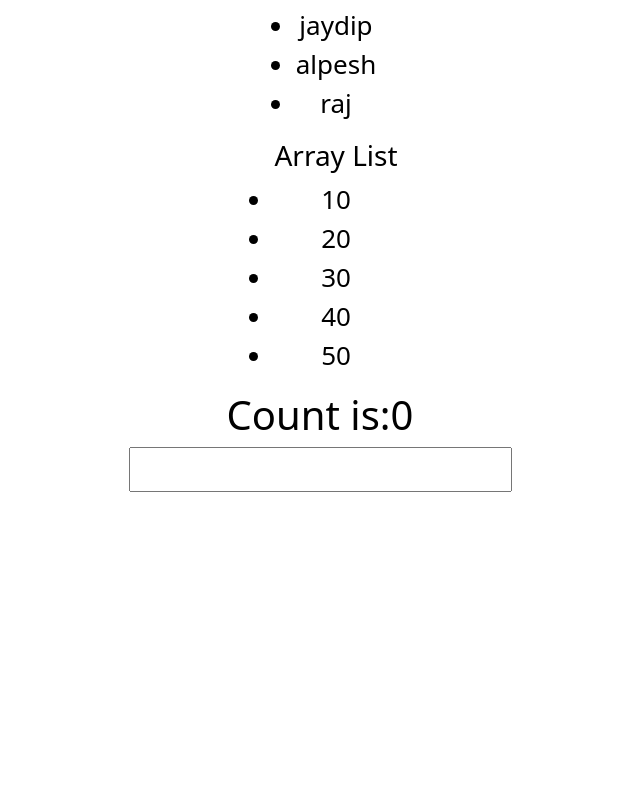
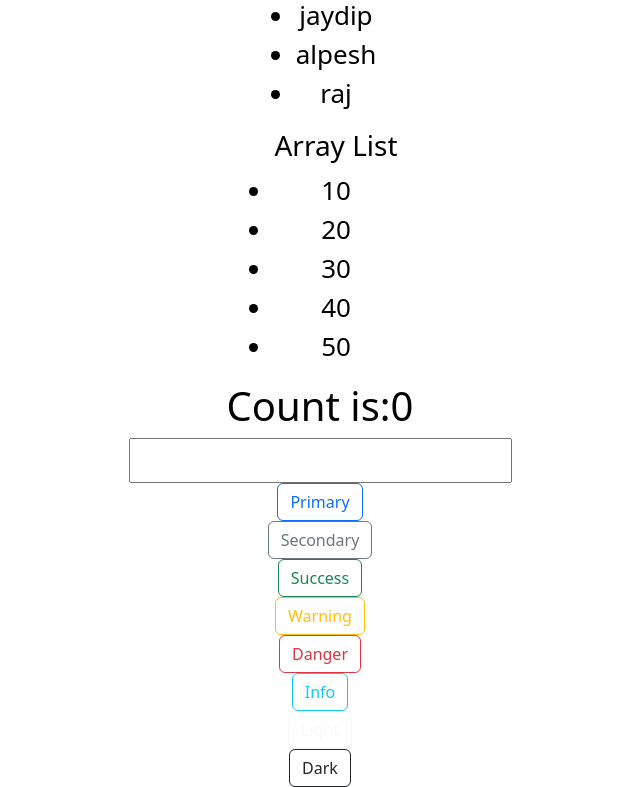
Before and after one commit to Jaydip1510/React_JS, a React (Create React App) app in the folder demo/: page / in a window 1280 px wide. Shown: the part 298-1085 px from the top of the page, without its empty margins (320-960 px from the left). Before the commit the page ends 800 px from the top, so only its background shows below. Built offline with nearby package versions, Linux system fonts and the light colour scheme.

Commit message:
buttoncomponent

```diff
--- a/demo/src/App.js
+++ b/demo/src/App.js
@@ -13,6 +13,7 @@ import Hocomponent from './components/Hocomponent';
 import Dataargument from './components/Dataargument';
 import Listcomponent from './components/Listcomponent';
 import Userefcomponent from './components/Userefcomponent';
+import Buttoncomponent from './components/Buttoncomponent';
 
 
 
@@ -89,6 +90,7 @@ class App extends React.Component {
          </ul>
          <Listcomponent number = {num} />
          <Userefcomponent/>
+         <Buttoncomponent />
         {/* <h3>{data}</h3>
        <button onClick={updateData}>Updata data</button>
        {/* <h3>High Order Components</h3>
--- /dev/null
+++ b/demo/src/components/Buttoncomponent.jsx
@@ -0,0 +1,18 @@
+import Button from 'react-bootstrap/Button';
+
+function Buttoncomponent() {
+  return (
+    <>
+      <Button variant="outline-primary">Primary</Button>{' '}
+      <Button variant="outline-secondary">Secondary</Button>{' '}
+      <Button variant="outline-success">Success</Button>{' '}
+      <Button variant="outline-warning">Warning</Button>{' '}
+      <Button variant="outline-danger">Danger</Button>{' '}
+      <Button variant="outline-info">Info</Button>{' '}
+      <Button variant="outline-light">Light</Button>{' '}
+      <Button variant="outline-dark">Dark</Button>
+    </>
+  );
+}
+
+export default Buttoncomponent;
```
